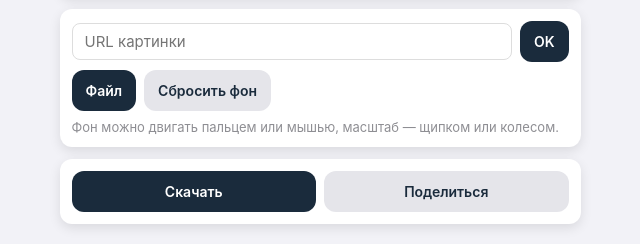
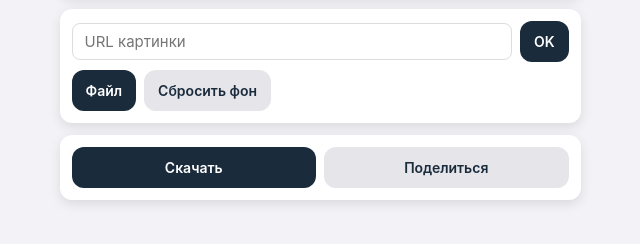
Before and after one commit to SMART-BOWLING/GROUP, a plain HTML site: page index.html in a window 1280 px wide. Shown: the part 621-865 px from the top of the page, without its empty margins (320-960 px from the left). After the commit the page ends 841 px from the top, so only its background shows below. Drawn offline with nearby package versions, Linux system fonts and the light colour scheme; no server answers.

Commit message:
Update index.html

```diff
--- a/index.html
+++ b/index.html
@@ -357,7 +357,6 @@
         <label class="primary-btn">Файл<input type="file" id="bgFile" accept="image/*" hidden /></label>
         <button type="button" id="clearBg" class="secondary-btn">Сбросить фон</button>
     </div>
-    <p style="font-size:13px;color:#8e8e93;margin:0;">Фон можно двигать пальцем или мышью, масштаб — щипком или колесом.</p>
 </div>
 
 <div class="actions-bar">
```
